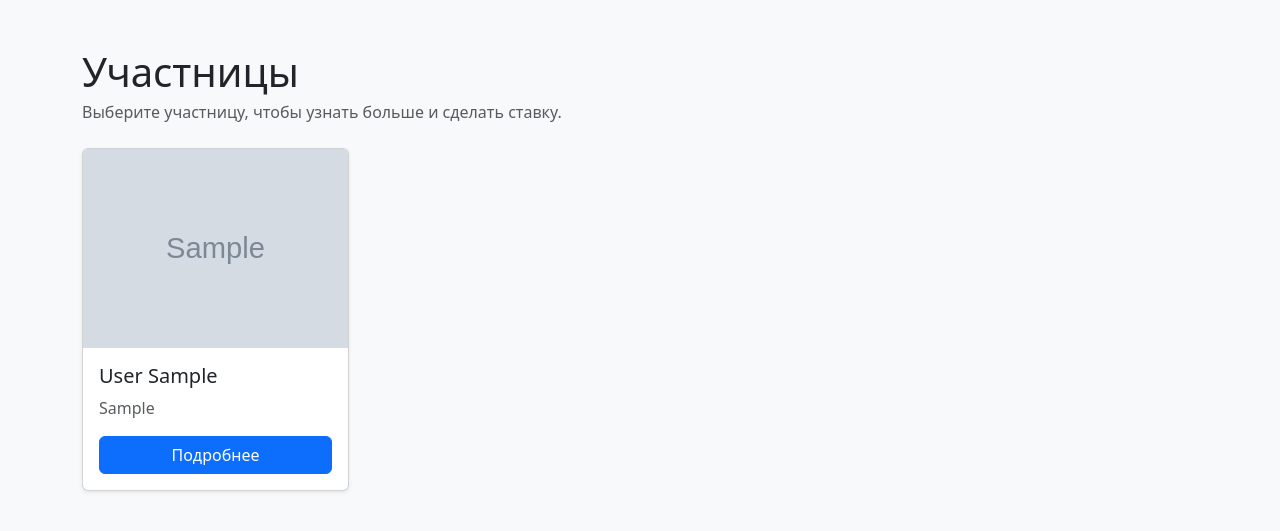
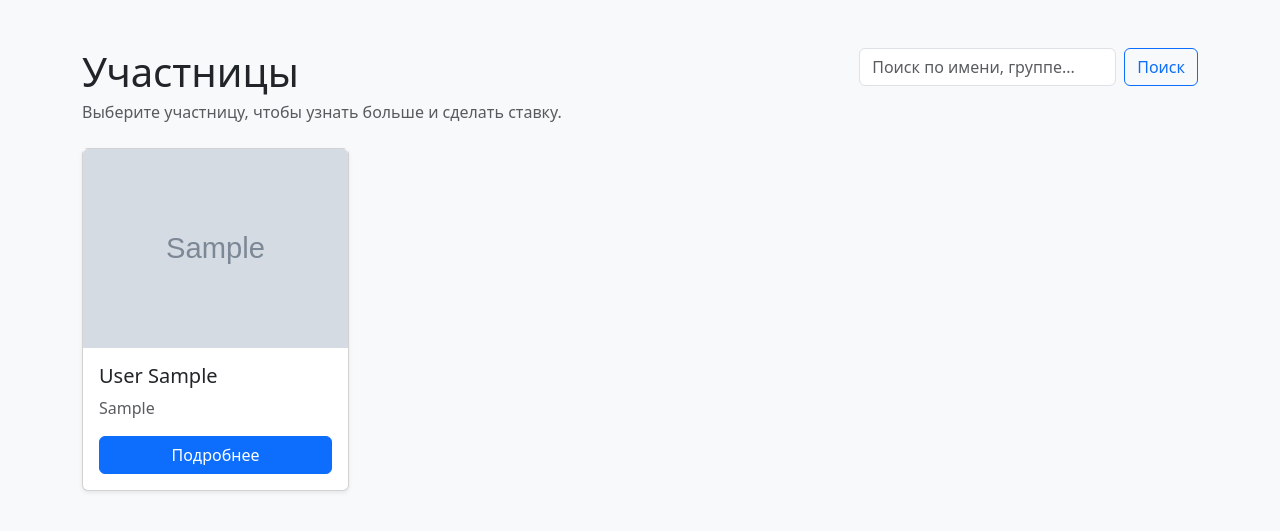
Before and after one commit to Andrusha-cpp/Production, a Django app: page / in a window 1280 px wide. Shown: the part 56-587 px from the top of the page. Run offline with Django 5.2, Linux system fonts and the light colour scheme; a user stored in the database is signed in; tables that the repository leaves empty hold one stand-in row (values such as "Sample post"); grey boxes marked "Sample" are stand-in pictures.

Commit message:
Implement search

```diff
--- a/core/views.py
+++ b/core/views.py
@@ -4,7 +4,7 @@ from django.contrib.auth import authenticate, login, logout, get_user_model, upd
 from django.contrib.auth.decorators import login_required
 from django.contrib.auth.forms import PasswordChangeForm
 from django.core.paginator import Paginator
-from django.db.models import Sum
+from django.db.models import Sum, Q
 from django.shortcuts import render, get_object_or_404, redirect
 
 from .forms import CandidateForm, RegistrationForm, ProfileForm, AdminUserForm
@@ -37,8 +37,18 @@ def _calculate_coefficient(candidate):
 def index(request):
     if not request.user.is_authenticated:
         return redirect("login")
-    candidates = [_serialize_candidate(c) for c in Candidate.objects.all().order_by("id")]
-    return render(request, "MainPage.html", {"candidates": candidates})
+    search_query = (request.GET.get("q") or "").strip()
+    candidates_qs = Candidate.objects.all().order_by("id")
+    if search_query:
+        candidates_qs = candidates_qs.filter(
+            Q(first_name__icontains=search_query)
+            | Q(last_name__icontains=search_query)
+            | Q(patronymic__icontains=search_query)
+            | Q(info__icontains=search_query)
+            | Q(group__icontains=search_query)
+        )
+    candidates = [_serialize_candidate(c) for c in candidates_qs]
+    return render(request, "MainPage.html", {"candidates": candidates, "search_query": search_query})
 
 
 def login_view(request):
--- a/templates/MainPage.html
+++ b/templates/MainPage.html
@@ -14,6 +14,10 @@
                     <h1 class="mb-1">Участницы</h1>
                     <p class="text-muted mb-0">Выберите участницу, чтобы узнать больше и сделать ставку.</p>
                 </div>
+                <form class="d-flex gap-2" method="get" action="{% url 'home' %}">
+                    <input type="search" name="q" class="form-control" placeholder="Поиск по имени, группе..." value="{{ search_query|default_if_none:'' }}">
+                    <button class="btn btn-outline-primary" type="submit">Поиск</button>
+                </form>
             </div>
 
             {% if candidates %}
@@ -22,7 +26,9 @@
                         <div class="col-12 col-sm-6 col-md-4 col-lg-3">
                             <div class="card h-100 shadow-sm">
                                 {% if candidate.photo_url %}
-                                    <img src="{{ candidate.photo_url }}" class="card-img-top" alt="Фото {{ candidate.display_name }}">
+                                    <div class="ratio ratio-4x3 bg-light">
+                                        <img src="{{ candidate.photo_url }}" class="card-img-top object-fit-cover" alt="Фото {{ candidate.display_name }}">
+                                    </div>
                                 {% endif %}
                                 <div class="card-body d-flex flex-column">
                                     <h5 class="card-title">{{ candidate.display_name }}</h5>
@@ -36,7 +42,11 @@
                     {% endfor %}
                 </div>
             {% else %}
-                <div class="alert alert-secondary">Кандидаты пока не добавлены.</div>
+                {% if search_query %}
+                    <div class="alert alert-secondary">По запросу «{{ search_query }}» кандидаты не найдены.</div>
+                {% else %}
+                    <div class="alert alert-secondary">Кандидаты пока не добавлены.</div>
+                {% endif %}
             {% endif %}
         </main>
     </body>
```
